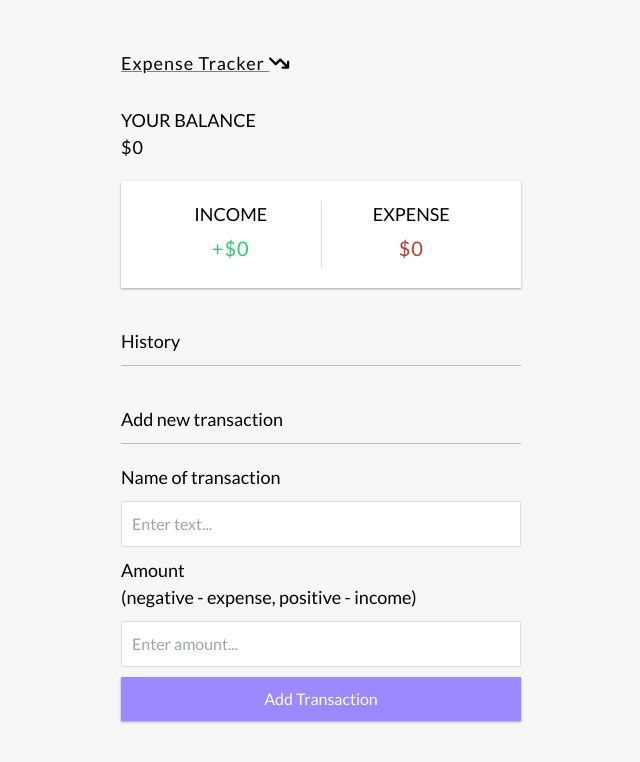
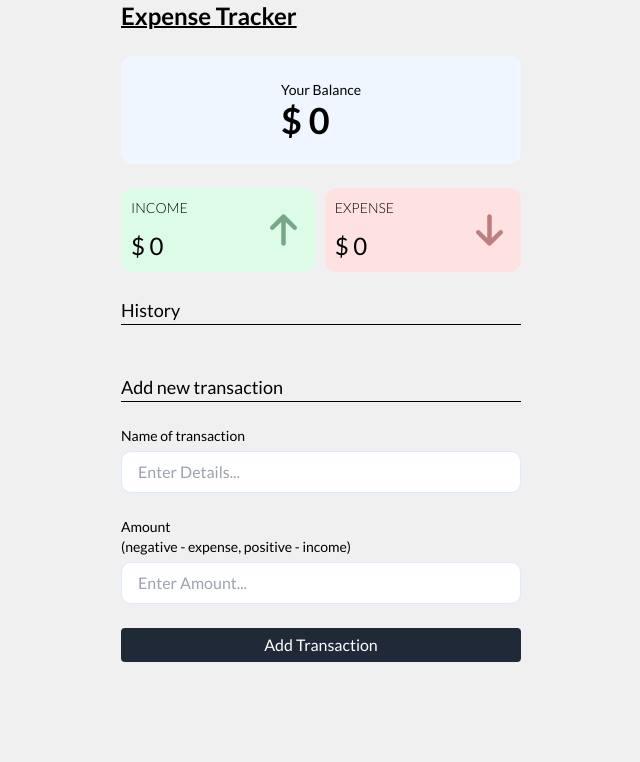
Before and after one commit to bharathkumar-12/Expense-Tracker, a Vue app: page / in a window 1280 px wide. Shown: the top 762 px of the page, without its empty margins (319-959 px from the left). Built offline with nearby package versions, Linux system fonts and the light colour scheme.

Commit message:
Google Fonts added with some Styling

```diff
--- a/src/App.vue
+++ b/src/App.vue
@@ -1,6 +1,6 @@
 <template>
   <Header />
-  <div class="container">
+  <div class="grid mx-auto max-w-[400px] gap-[24px] ">
     <Balance :total="+total" />
     <IncomeExpenses :income="+income" :expenses="+expenses" />
     <TransactionList :transactions="transactions" @transactionDeleted="handleTransactionDeleted" />
@@ -61,24 +61,17 @@ const handleTransactionSubmit = (transactionData) => {
     amount: transactionData.amount,
   })
   saveTransactionsToLocalStorage()
-  toast.success('Transaction Added')
+  toast.success(`${transactionData.text} Transaction Added`)
 }
 const generateUID = () => {
   return Math.floor(Math.random() * 1000000)
 }
-// const handleTransactionDeleted = (id) => {
-//   transactions.value = transactions.value.filter((transaction) => {
-//     return transaction.id !== id
-//   })
-//   saveTransactionsToLocalStorage()
-//   toast.success("Transaction Deleted")
-// }
 const handleTransactionDeleted = (id) => {
   transactions.value = transactions.value.filter((transaction) => {
     return transaction.id !== id;
   });
   saveTransactionsToLocalStorage();
-  toast.success("Transaction Deleted");
+  toast.success(`${id} Transaction Added`);
 };
 
 const saveTransactionsToLocalStorage = ()=>{
@@ -86,3 +79,6 @@ const saveTransactionsToLocalStorage = ()=>{
 }
 
 </script>
+<style>
+@import url('https://fonts.googleapis.com/css2?family=Lato:ital,wght@0,100;0,300;0,400;0,700;0,900;1,100;1,300;1,400;1,700;1,900&display=swap');
+</style>
--- a/src/assets/style.css
+++ b/src/assets/style.css
@@ -3,27 +3,20 @@
 @tailwind components;
 @tailwind utilities;
 
-:root {
+/* :root {
   --box-shadow: 0 1px 3px rgba(0, 0, 0, 0.12), 0 1px 2px rgba(0, 0, 0, 0.24);
+} */
+
+/* * {
+  box-sizing: border-box;
+} */
+
+body {
+  font-family: 'Lato', sans-serif;
+  background-color: #F0F0F0;
 }
 
-* {
-  box-sizing: border-box;
-}
-
-body {
-  background-color: #f7f7f7;
-  display: flex;
-  flex-direction: column;
-  align-items: center;
-  justify-content: center;
-  min-height: 100vh;
-  margin: 0;
-  font-family: 'Lato', sans-serif;
-  font-size: 18px;
-}
-
-.container {
+/* .container {
   margin: 30px auto;
   width: 400px;
 }
@@ -51,15 +44,12 @@ h4 {
   display: flex;
   justify-content: space-between;
   margin: 20px 0;
+  border-radius: 10px;
 }
 
 .inc-exp-container > div {
   flex: 1;
   text-align: center;
-}
-
-.inc-exp-container > div:first-of-type {
-  border-right: 1px solid #dedede;
 }
 
 .money {
@@ -155,4 +145,4 @@ input[type='number'] {
 
 .list li:hover .delete-btn {
   opacity: 1;
-}
+} */
--- a/src/components/AddTransaction.vue
+++ b/src/components/AddTransaction.vue
@@ -1,42 +1,54 @@
 <template>
-    <h3>Add new transaction</h3>
-    <form id="form" @submit.prevent="onSubmit">
-      <div class="form-control">
-        <label for="text">Name of transaction</label>
-        <input type="text" v-model="text" id="text" placeholder="Enter text...">
+  <div class="text-lg">Add new transaction <hr class="border-black"></div>
+
+  <form class="grid gap-[24px]" @submit.prevent="onSubmit">
+    <div class="grid gap-[5px]">
+      <label for="text" class="text-sm">Name of transaction</label>
+      <input
+        type="text"
+        v-model="text"
+        class="border-[1px] rounded-[10px] px-4 py-2 border-blue-100 focus:outline-none focus:border-blue-200"
+        placeholder="Enter Details..."
+      />
     </div>
-      <div class="form-control">
-        <label for="amount">Amount <br/>
+    <div class="grid gap-[5px]">
+      <label for="amount" class="text-sm"
+        >Amount <br />
         (negative - expense, positive - income)
       </label>
-        <input type="number" v-model="amount" id="amount" placeholder="Enter amount...">
+      <input
+        type="number"
+        v-model="amount"
+        class="border-[1px] rounded-[10px] px-4 py-2 border-blue-100 focus:outline-none focus:border-blue-200"
+        placeholder="Enter Amount..."
+      />
+
     </div>
-      <button class="btn">Add Transaction</button>
+    <button class="bg-gray-800 hover:bg-gray-900 transition-all p-[5px] text-white rounded-[4px]">Add Transaction</button>
   </form>
 </template>
 
 <script setup>
-  import {ref} from 'vue';
-  import {useToast} from 'vue-toastification'
+import { ref } from "vue";
+import { useToast } from "vue-toastification";
 
-  const text = ref('');
-  const amount = ref('');
-  const emit = defineEmits(['transactionSubmit'])
+const text = ref("");
+const amount = ref("");
+const emit = defineEmits(["transactionSubmit"]);
 const toast = useToast();
 
- const onSubmit = ()=>{
-  if(!text.value || !amount.value){
-    toast.error('Both fields must be filled')
+const onSubmit = () => {
+  if (!text.value || !amount.value) {
+    toast.error("Both fields must be filled");
     return;
   }
 
   const transactionData = {
     text: text.value,
-    amount: parseFloat(amount.value)
-
-  }
-  emit('transactionSubmit',transactionData)
-  text.value = ''
-  amount.value = ''
- }
+    amount: parseFloat(amount.value),
+  };
+  emit("transactionSubmit", transactionData);
+  text.value = "";
+  amount.value = "";
+};
 </script>
--- a/src/components/Balance.vue
+++ b/src/components/Balance.vue
@@ -1,6 +1,8 @@
 <template>
-    <h4>Your Balance</h4>
-    <h1 id="balance">${{ total }}</h1>
+  <div class="grid p-[24px] bg-blue-50 rounded-[12px] justify-center">
+    <div class="text-sm justify-self-start">Your Balance</div>
+    <h1 class="text-4xl font-bold">$ {{ total }}</h1>
+  </div>
   </template>
 
   <script setup>
--- a/src/components/Header.vue
+++ b/src/components/Header.vue
@@ -1,13 +1,7 @@
 <template>
-  <h1 class="underline decoration-sky-500">Expense Tracker
-    <font-awesome-icon icon="arrow-trend-down" />
-  </h1>
+	<h1
+		class="underline decoration-2 text-2xl font-semibold grid grid-flow-col mx-auto max-w-[400px] mb-[24px]"
+	>
+		Expense Tracker
+	</h1>
 </template>
-
-<script setup>
-
-</script>
-
-<style>
-
-</style>
--- a/src/components/IncomeExpenses.vue
+++ b/src/components/IncomeExpenses.vue
@@ -1,12 +1,22 @@
 <template>
-    <div class="inc-exp-container">
-      <div>
-        <h4>Income</h4>
-        <p id="money-plus" class="money plus">  +${{ income }}</p>
+  <div class="grid grid-flow-col gap-x-[10px]">
+    <div class="grid grid-flow-col items-center bg-green-100 p-[10px] rounded-[12px]">
+      <div class="grid gap-[12px] col-span-10">
+        <p class="justify-self-start uppercase text-sm font-light">Income</p>
+        <div class="text-2xl font-normal">
+          $ {{ income }}
         </div>
-      <div>
-        <h4>Expense</h4>
-        <p id="money-minus" class="money minus"> ${{ expenses }}</p>
+      </div>
+      <font-awesome-icon class=" text-green-900 opacity-50 text-4xl" icon="arrow-up" />
+    </div>
+    <div class="grid grid-flow-col items-center bg-red-100 p-[10px] rounded-[12px]">
+      <div class="grid gap-[12px] col-span-10">
+        <p class="justify-self-start uppercase text-sm font-light">Expense</p>
+        <div class="text-2xl font-normal">
+          $ {{ expenses }}
+        </div>
+      </div>
+      <font-awesome-icon class=" text-red-900 opacity-50 text-4xl" icon="arrow-down" />
     </div>
   </div>
 </template>
@@ -14,13 +24,13 @@
 <script setup>
 import { defineProps } from 'vue';
 const props = defineProps({
-    income:{
-      type:Number,
-      required:true
+  income: {
+    type: Number,
+    required: true
   },
-    expenses:{
-      type:Number,
-      required:true
+  expenses: {
+    type: Number,
+    required: true
   }
 })
 </script>
--- a/src/components/TransactionList.vue
+++ b/src/components/TransactionList.vue
@@ -1,12 +1,28 @@
 <template>
-    <h3>
+  <div class="text-lg">
     History
-  </h3>
-  <ul id="list" class="list">
+    <hr class="border-black">
+  </div>
+  <ul id="list" class="grid gap-[12px]">
     <li v-for="transaction in transactions" :key="transaction.id"
-    :class="transaction.amount < 0 ? 'minus' : 'plus'">
-        {{ transaction.text }} <span> {{ transaction.amount }}</span>
-        <button @click="deleteTransaction(transaction.id)" class="delete-btn">x</button>
+      class="group/item grid grid-cols-12 bg-gray-50 shadow-lg border-[0.5px] py-[8px] px-[12px] rounded-[12px]"
+      :class="transaction.amount < 0 ? 'text-red-800' : 'text-green-800'">
+      <div class="grid grid-flow-col col-span-11 items-center">
+        <div class="grid">
+          <div class="text-lg text-black font-light">{{ transaction.text }}</div>
+          <div class="text-[9px] text-black "> <span class="font-bold">Transaction ID: </span>{{ transaction.id }}</div>
+        </div>
+        <div class="text-lg justify-self-end font-light">$ {{ transaction.amount }}
+          <font-awesome-icon class="ms-[10px] opacity-70"
+            :icon="transaction.amount < 0 ? 'arrow-trend-down' : 'arrow-trend-up'" />
+        </div>
+      </div>
+
+      <button @click="deleteTransaction(transaction.id)"
+        class="group/edit text-red-400 bg-red-200 invisible translate-all transform-all group-hover/item:visible h-[24px] w-[24px] rounded-[24px] justify-self-center">
+        <!-- <font-awesome-icon icon="arrow-trend-down" /> -->
+        <font-awesome-icon icon="circle-xmark" />
+      </button>
     </li>
   </ul>
 </template>
@@ -16,16 +32,12 @@
 import { defineEmits } from 'vue';
 const emit = defineEmits(['transactionDeleted'])
 const props = defineProps({
-        transactions:{
-          type:Array,
-          default:[]
+  transactions: {
+    type: Array,
+    default: []
   }
 })
-      const deleteTransaction = (id)=>{
+const deleteTransaction = (id) => {
   emit('transactionDeleted', id)
 }
 </script>
-
-  <style>
-
-  </style>
--- a/src/main.js
+++ b/src/main.js
@@ -9,10 +9,24 @@ import { library } from '@fortawesome/fontawesome-svg-core'
 import { FontAwesomeIcon } from '@fortawesome/vue-fontawesome'
 
 /* import specific icons */
-import { faUserSecret, faArrowTrendDown } from '@fortawesome/free-solid-svg-icons'
+import {
+	faUserSecret,
+	faArrowTrendDown,
+	faArrowTrendUp,
+	faArrowUp,
+	faArrowDown,
+	faCircleXmark,
+} from "@fortawesome/free-solid-svg-icons";
 
 /* add icons to the library */
-library.add(faUserSecret, faArrowTrendDown)
+library.add(
+	faUserSecret,
+	faArrowTrendDown,
+	faArrowTrendUp,
+	faArrowDown,
+	faArrowUp,
+	faCircleXmark,
+);
 
 
 import App from './App.vue'
```
Lines whose indentation alone changed are shown as unchanged.
